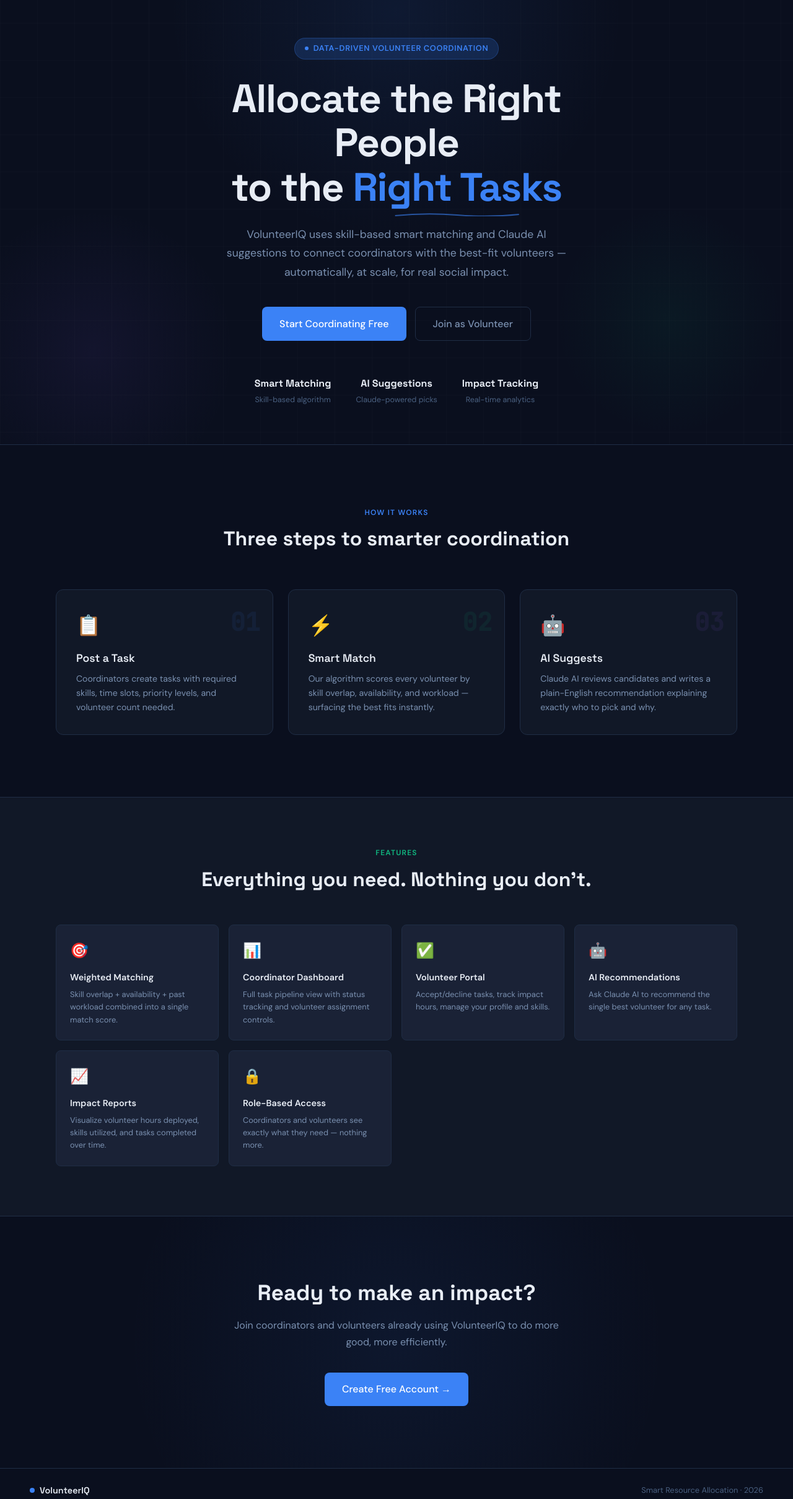
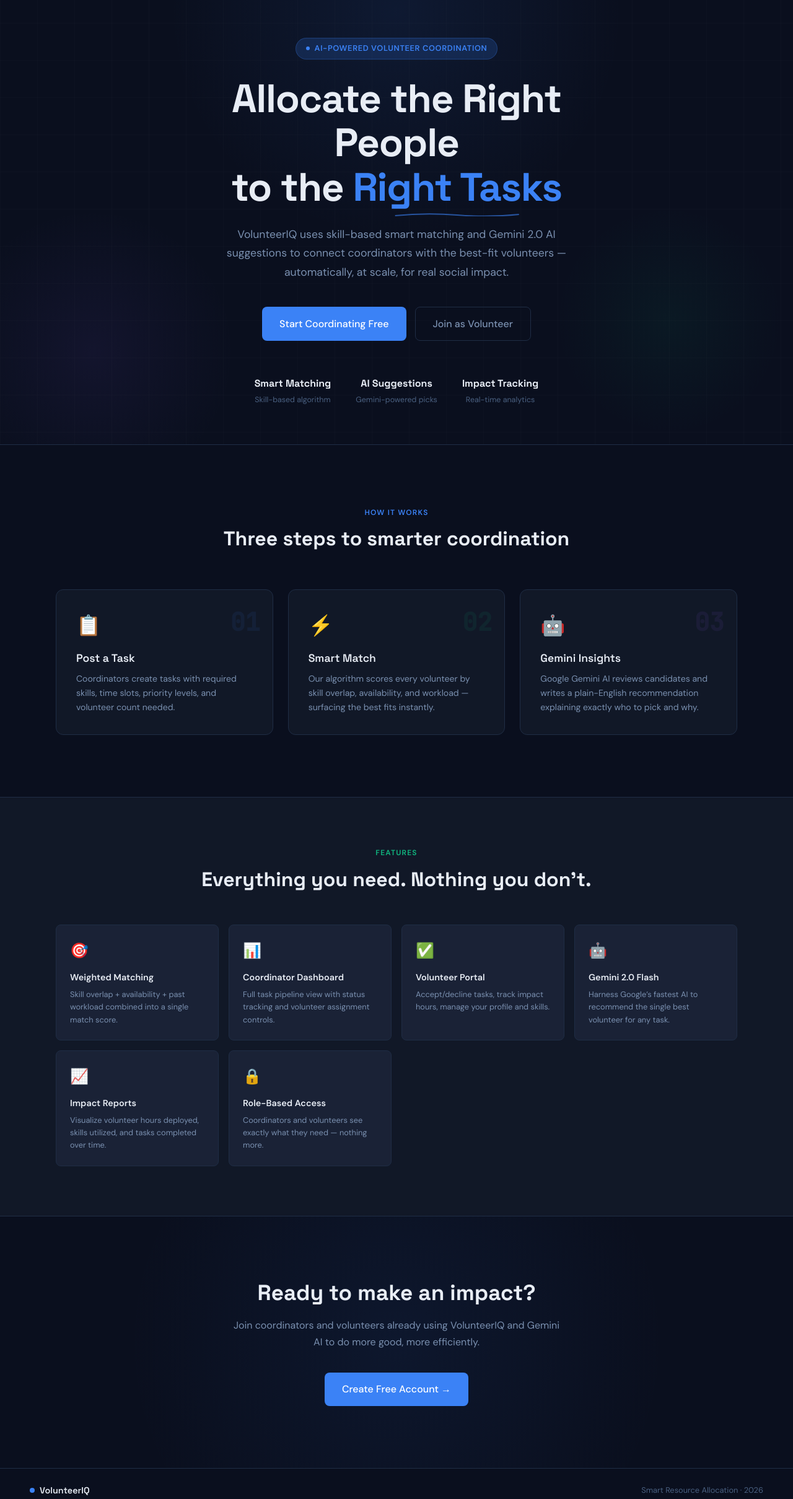
Before and after one commit to somenrouth266-ui/Smart-resource-allocation, a Flask app: page / in a window 1280 px wide. Shown: the part 83-2502 px from the top of the page at 62% size. Run offline with Flask 3, Linux system fonts and the light colour scheme.

Commit message:
Replace 'Claude AI' with 'Gemini AI' in landing page
Updated references from 'Claude AI' to 'Gemini AI' and adjusted related content for improved accuracy.

```diff
--- a/volunteer_app/templates/landing.html
+++ b/volunteer_app/templates/landing.html
@@ -6,12 +6,8 @@
 
 <div style="min-height:100vh; background:var(--bg); overflow:hidden;">
 
-
-
-  <!-- ── Hero ── -->
   <section style="position:relative; min-height:100vh; display:flex; flex-direction:column;">
 
-    <!-- Navbar override for landing -->
     <nav style="display:flex; align-items:center; justify-content:space-between; padding:20px 48px; position:relative; z-index:10;">
       <div style="display:flex; align-items:center; gap:10px;">
         <div style="width:10px;height:10px;background:var(--accent);border-radius:50%;box-shadow:0 0 10px var(--accent);animation:pulse-dot 2s infinite;"></div>
@@ -23,13 +19,11 @@
       </div>
     </nav>
 
-    <!-- Background glows -->
     <div style="position:absolute;inset:0;pointer-events:none;overflow:hidden;">
       <div style="position:absolute;width:800px;height:800px;background:radial-gradient(circle,rgba(59,130,246,0.09) 0%,transparent 65%);top:-300px;left:50%;transform:translateX(-50%);"></div>
       <div style="position:absolute;width:500px;height:500px;background:radial-gradient(circle,rgba(139,92,246,0.07) 0%,transparent 65%);bottom:-100px;left:-100px;"></div>
       <div style="position:absolute;width:400px;height:400px;background:radial-gradient(circle,rgba(16,185,129,0.06) 0%,transparent 65%);bottom:0;right:0;"></div>
 
-      <!-- Grid lines -->
       <svg style="position:absolute;inset:0;width:100%;height:100%;opacity:0.03;" xmlns="http://www.w3.org/2000/svg">
         <defs>
           <pattern id="grid" width="60" height="60" patternUnits="userSpaceOnUse">
@@ -40,14 +34,12 @@
       </svg>
     </div>
 
-    <!-- Hero content -->
     <div style="flex:1;display:flex;align-items:center;justify-content:center;padding:60px 24px;position:relative;z-index:2;">
       <div style="max-width:740px;text-align:center;">
 
-        <!-- Label pill -->
         <div style="display:inline-flex;align-items:center;gap:8px;background:var(--accent-glow);border:1px solid rgba(59,130,246,0.25);border-radius:99px;padding:6px 16px;font-size:0.8rem;font-weight:600;color:var(--accent);letter-spacing:0.05em;text-transform:uppercase;margin-bottom:28px;">
           <span style="width:6px;height:6px;background:var(--accent);border-radius:50%;display:inline-block;"></span>
-          Data-Driven Volunteer Coordination
+          AI-Powered Volunteer Coordination
         </div>
 
         <h1 style="font-size:clamp(2.4rem,6vw,4rem);font-weight:700;line-height:1.12;margin-bottom:24px;letter-spacing:-0.02em;">
@@ -60,7 +52,7 @@
         </h1>
 
         <p style="font-size:1.1rem;color:var(--text-muted);line-height:1.75;max-width:560px;margin:0 auto 40px;">
-          VolunteerIQ uses skill-based smart matching and Claude AI suggestions to connect coordinators with the best-fit volunteers — automatically, at scale, for real social impact.
+          VolunteerIQ uses skill-based smart matching and Gemini 2.0 AI suggestions to connect coordinators with the best-fit volunteers — automatically, at scale, for real social impact.
         </p>
 
         <div style="display:flex;gap:14px;justify-content:center;flex-wrap:wrap;">
@@ -72,9 +64,8 @@
           </a>
         </div>
 
-        <!-- Mini stats row -->
         <div style="display:flex;justify-content:center;gap:40px;margin-top:56px;flex-wrap:wrap;">
-          {% set stats = [('Smart Matching','Skill-based algorithm'),('AI Suggestions','Claude-powered picks'),('Impact Tracking','Real-time analytics')] %}
+          {% set stats = [('Smart Matching','Skill-based algorithm'),('AI Suggestions','Gemini-powered picks'),('Impact Tracking','Real-time analytics')] %}
           {% for label, sub in stats %}
           <div style="text-align:center;">
             <div style="font-family:var(--font-head);font-size:1rem;font-weight:700;color:var(--text);margin-bottom:4px;">{{ label }}</div>
@@ -87,7 +78,6 @@
     </div>
   </section>
 
-  <!-- ── How It Works ── -->
   <section style="padding:100px 48px;border-top:1px solid var(--border);position:relative;">
     <div style="max-width:1100px;margin:0 auto;">
       <div style="text-align:center;margin-bottom:60px;">
@@ -99,7 +89,7 @@
         {% set steps = [
           ('01','Post a Task','Coordinators create tasks with required skills, time slots, priority levels, and volunteer count needed.','📋','var(--accent)'),
           ('02','Smart Match','Our algorithm scores every volunteer by skill overlap, availability, and workload — surfacing the best fits instantly.','⚡','var(--green)'),
-          ('03','AI Suggests','Claude AI reviews candidates and writes a plain-English recommendation explaining exactly who to pick and why.','🤖','var(--purple)')
+          ('03','Gemini Insights','Google Gemini AI reviews candidates and writes a plain-English recommendation explaining exactly who to pick and why.','🤖','var(--purple)')
         ] %}
         {% for num, title, desc, icon, color in steps %}
         <div style="background:var(--bg-card);border:1px solid var(--border);border-radius:var(--radius);padding:32px;position:relative;overflow:hidden;transition:border-color 0.2s,transform 0.2s;" onmouseover="this.style.borderColor='var(--border-light)';this.style.transform='translateY(-4px)'" onmouseout="this.style.borderColor='var(--border)';this.style.transform='translateY(0)'">
@@ -113,7 +103,6 @@
     </div>
   </section>
 
-  <!-- ── Features ── -->
   <section style="padding:80px 48px;background:var(--bg-card);border-top:1px solid var(--border);border-bottom:1px solid var(--border);">
     <div style="max-width:1100px;margin:0 auto;">
       <div style="text-align:center;margin-bottom:52px;">
@@ -126,7 +115,7 @@
           ('🎯','Weighted Matching','Skill overlap + availability + past workload combined into a single match score.'),
           ('📊','Coordinator Dashboard','Full task pipeline view with status tracking and volunteer assignment controls.'),
           ('✅','Volunteer Portal','Accept/decline tasks, track impact hours, manage your profile and skills.'),
-          ('🤖','AI Recommendations','Ask Claude AI to recommend the single best volunteer for any task.'),
+          ('🤖','Gemini 2.0 Flash','Harness Google’s fastest AI to recommend the single best volunteer for any task.'),
           ('📈','Impact Reports','Visualize volunteer hours deployed, skills utilized, and tasks completed over time.'),
           ('🔒','Role-Based Access','Coordinators and volunteers see exactly what they need — nothing more.')
         ] %}
@@ -141,13 +130,12 @@
     </div>
   </section>
 
-  <!-- ── CTA ── -->
   <section style="padding:100px 48px;text-align:center;position:relative;overflow:hidden;">
     <div style="position:absolute;inset:0;background:radial-gradient(circle at 50% 50%,rgba(59,130,246,0.07) 0%,transparent 65%);pointer-events:none;"></div>
     <div style="position:relative;z-index:1;max-width:540px;margin:0 auto;">
       <h2 style="font-size:2.2rem;font-weight:700;margin-bottom:16px;">Ready to make an impact?</h2>
       <p style="color:var(--text-muted);margin-bottom:36px;font-size:1rem;line-height:1.7;">
-        Join coordinators and volunteers already using VolunteerIQ to do more good, more efficiently.
+        Join coordinators and volunteers already using VolunteerIQ and Gemini AI to do more good, more efficiently.
       </p>
       <a href="{{ url_for('auth.register') }}" class="btn btn-primary btn-lg">
         Create Free Account →
@@ -155,7 +143,6 @@
     </div>
   </section>
 
-  <!-- ── Footer ── -->
   <footer style="border-top:1px solid var(--border);padding:24px 48px;display:flex;align-items:center;justify-content:space-between;flex-wrap:wrap;gap:12px;">
     <div style="display:flex;align-items:center;gap:8px;">
       <div style="width:8px;height:8px;background:var(--accent);border-radius:50%;"></div>
```
